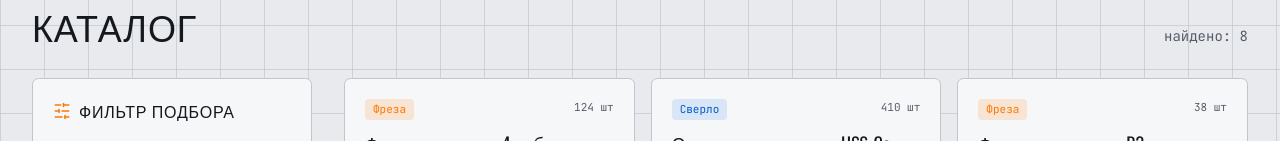
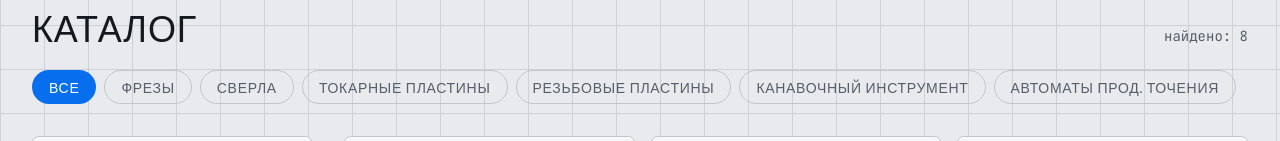
Before and after one commit to pr-poehali-dev/drill-store-filter, a React (Vite) app: page / in a window 1280 px wide. Shown: the part 811-952 px from the top of the page. Built offline with nearby package versions, Linux system fonts and the light colour scheme.

Commit message:
feat: добавить подразделы в каталог инструмента

```diff
--- a/src/pages/Index.tsx
+++ b/src/pages/Index.tsx
@@ -153,9 +153,35 @@ const Index = () => {
 
       {/* Каталог + фильтр */}
       <section id="Каталог" className="container py-16">
-        <div className="mb-8 flex items-end justify-between">
+        <div className="mb-6 flex items-end justify-between">
           <h2 className="font-display text-3xl font-700 uppercase tracking-wide md:text-4xl">Каталог</h2>
           <div className="font-mono text-sm text-muted-foreground">найдено: {filtered.length}</div>
+        </div>
+
+        {/* Подразделы */}
+        <div className="mb-8 flex flex-wrap gap-2">
+          {[
+            { label: 'Все', value: '' },
+            { label: 'Фрезы', value: 'Фреза' },
+            { label: 'Сверла', value: 'Сверло' },
+            { label: 'Токарные пластины', value: 'Токарный инструмент' },
+            { label: 'Резьбовые пластины', value: 'Резьбовой инструмент' },
+            { label: 'Канавочный инструмент', value: 'Канавочный инструмент' },
+            { label: 'Автоматы прод. точения', value: 'Инструмент для автоматов продольного точения' },
+          ].map((tab) => (
+            <button
+              key={tab.value}
+              onClick={() => setTypes(tab.value ? [tab.value] : [])}
+              className={`rounded-full border px-4 py-1.5 font-display text-sm uppercase tracking-wider transition-all ${
+                (tab.value === '' && types.length === 0) || types[0] === tab.value
+                  ? 'border-transparent text-white'
+                  : 'border-border text-muted-foreground hover:border-foreground/40 hover:text-foreground'
+              }`}
+              style={(tab.value === '' && types.length === 0) || types[0] === tab.value ? {background: 'hsl(213 94% 48%)'} : {}}
+            >
+              {tab.label}
+            </button>
+          ))}
         </div>
 
         <div className="grid gap-8 lg:grid-cols-[280px_1fr]">
```
